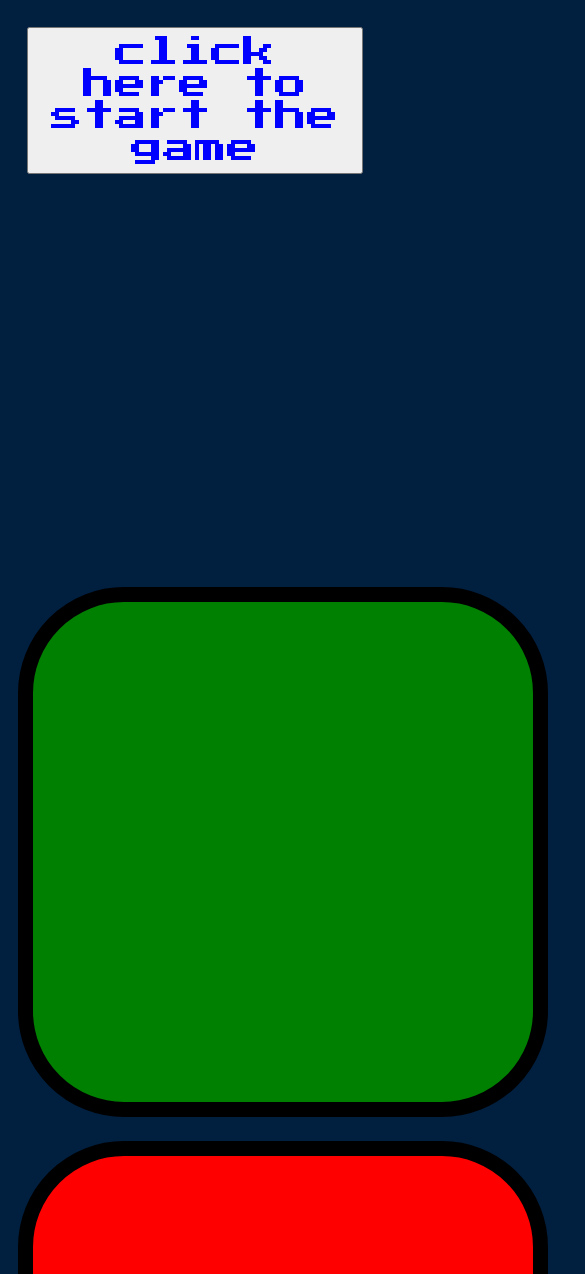
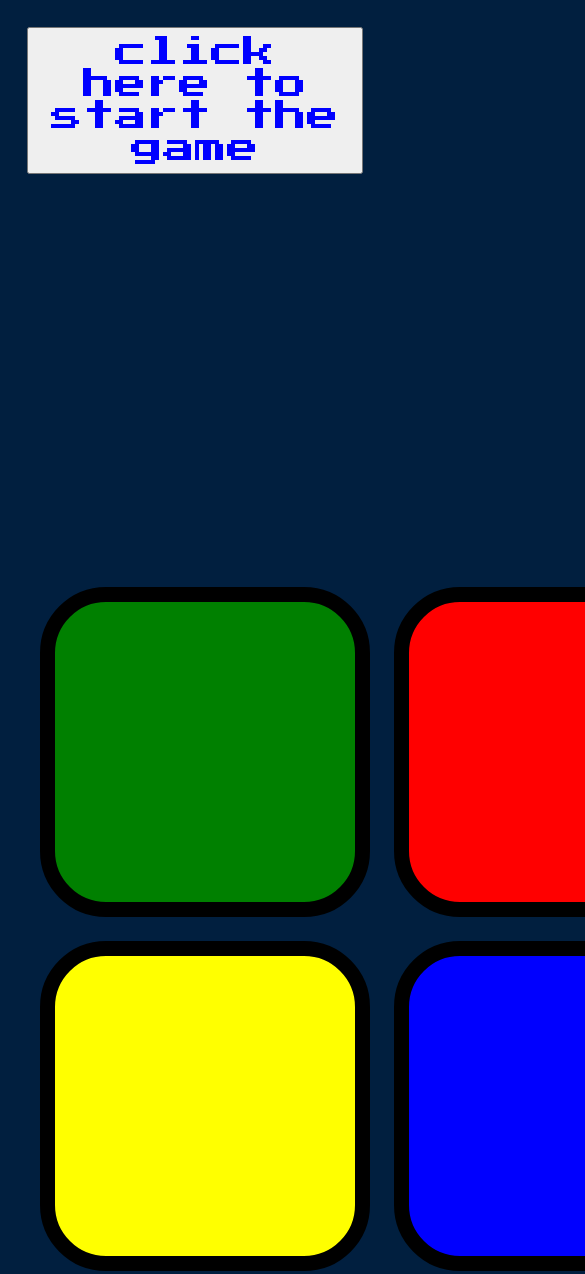
Before and after one commit to PRO-YOGESH/remember-the-pattern, a plain HTML site: page index.html in a window 390 px wide. Shown: the top 1274 px of the page, 585 px wide, since content can reach past the window. Drawn offline with nearby package versions, Linux system fonts and the light colour scheme.

Commit message:
Update styles.css

```diff
--- a/styles.css
+++ b/styles.css
@@ -83,15 +83,15 @@ position: relative;
   .btn {
     margin: 10px;
     display: inline-block;
-    height: 500px;
-    width: 500px;
+    height: 300px;
+    width: 300px;
     border: 15px solid black;
     border-radius: 20%;
   }
 
   .container {
     display: block;
-    width: 100%;
+    width: 200%;
   padding-top: 300px;
     margin-top: 1%;
 
```
